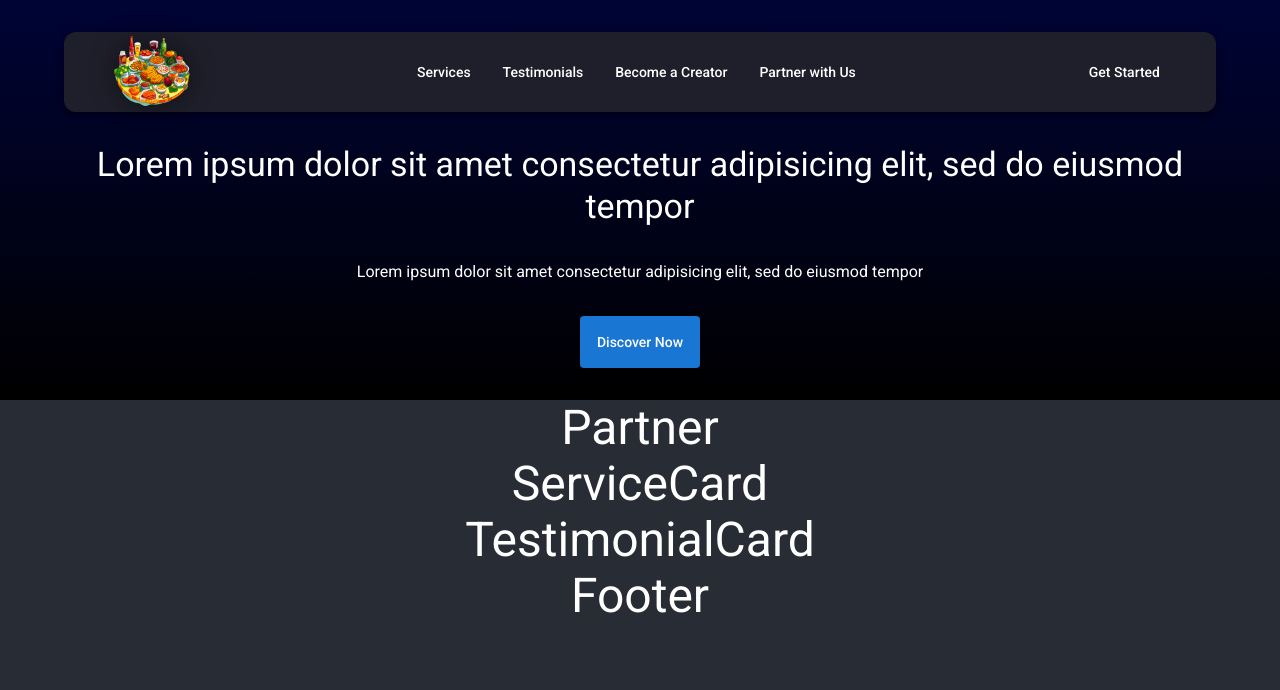
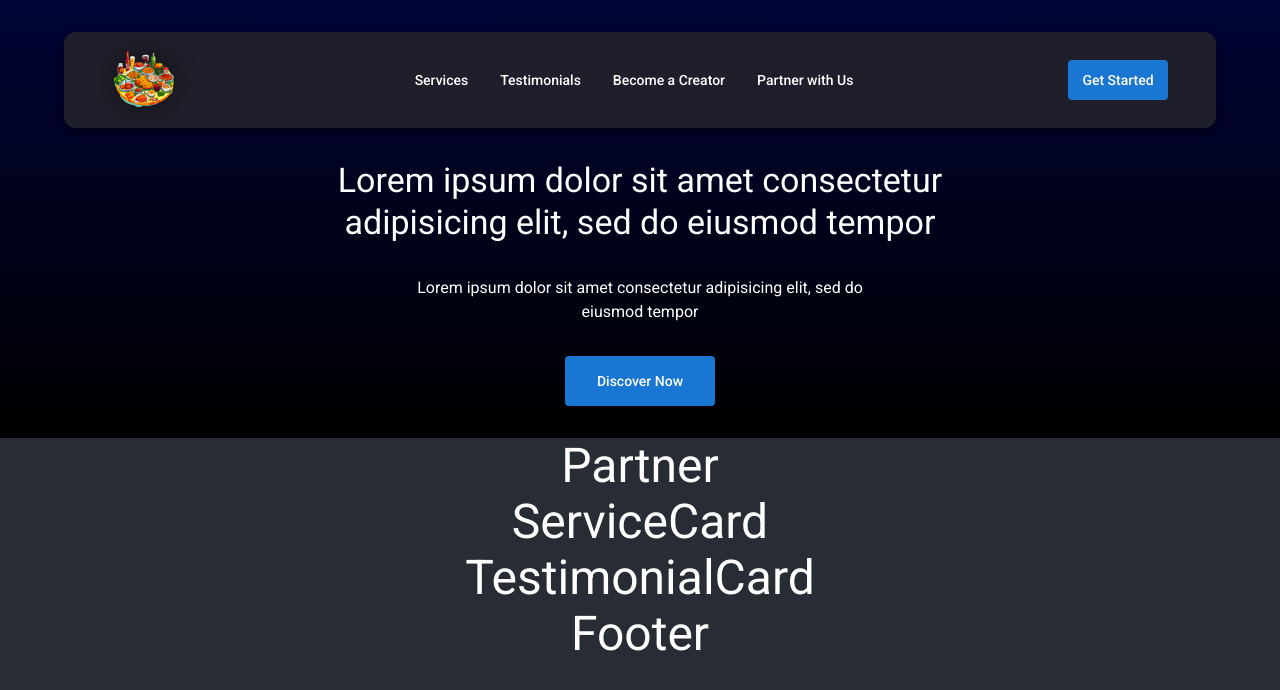
Before and after one commit to Rosovski/affilyit-landing, a Next.js app: page / in a window 1280 px wide. Shown: the top 690 px of the page. Built offline with nearby package versions, Linux system fonts and the light colour scheme; what @mui/material-nextjs would draw is missing.

Commit message:
header finished

```diff
--- a/components/Header/Header.js
+++ b/components/Header/Header.js
@@ -21,7 +21,7 @@ export default function Header() {
           backgroundColor: "#1e1f2a",
         }}
       >
-        <Toolbar disableGutter>
+        <Toolbar>
           <Link className={styles.logo} href="/">
             <Image src={logoImg} alt="Affilyit ai" priority />
           </Link>
@@ -52,21 +52,35 @@ export default function Header() {
             })}
           </Box>
           <Box className={styles["button_getStarted"]}>
-            <Button sx={{ color: "white" }}>Get Started</Button>
+            <Button
+              sx={{
+                display: "block",
+                color: "white",
+                backgroundColor: "#1976d2",
+                width: "100px",
+                height: "40px",
+              }}
+            >
+              Get Started
+            </Button>
           </Box>
         </Toolbar>
       </AppBar>
-      <Typography variant="h4">
-        Lorem ipsum dolor sit amet consectetur adipisicing elit, sed do eiusmod
-        tempor
-      </Typography>
-      <Typography variant="body1">
-        Lorem ipsum dolor sit amet consectetur adipisicing elit, sed do eiusmod
-        tempor
-      </Typography>
+      <Box sx={{ width: "60%" }}>
+        <Typography variant="h4">
+          Lorem ipsum dolor sit amet consectetur adipisicing elit, sed do
+          eiusmod tempor
+        </Typography>
+      </Box>
+      <Box sx={{ width: "40%" }}>
+        <Typography variant="body1">
+          Lorem ipsum dolor sit amet consectetur adipisicing elit, sed do
+          eiusmod tempor
+        </Typography>
+      </Box>
       <Button
         variant="contained"
-        sx={{ display: "block", width: "120px", height: "60px" }}
+        sx={{ display: "block", width: "150px", height: "50px" }}
       >
         Discover Now
       </Button>
--- a/components/Header/header.module.css
+++ b/components/Header/header.module.css
@@ -1,6 +1,5 @@
 .container {
   background-image: linear-gradient(#000435, #000000);
-  height: 400px;
   padding: 2rem 4rem;
   display: flex;
   flex-direction: column;
@@ -10,7 +9,7 @@
 }
 
 .logo {
-  margin-left: 1.5rem;
+  margin: 1rem 1.5rem;
   display: flex;
   align-items: center;
   justify-content: center;
@@ -23,8 +22,8 @@
 }
 
 .logo img {
-  width: 5rem;
-  height: 5rem;
+  width: 4rem;
+  height: 4rem;
   object-fit: contain;
   filter: drop-shadow(0 0 0.75rem rgba(0, 0, 0, 0.5));
 }
```
Also changed, not shown: app/globals.css (+0 -31 lines).
